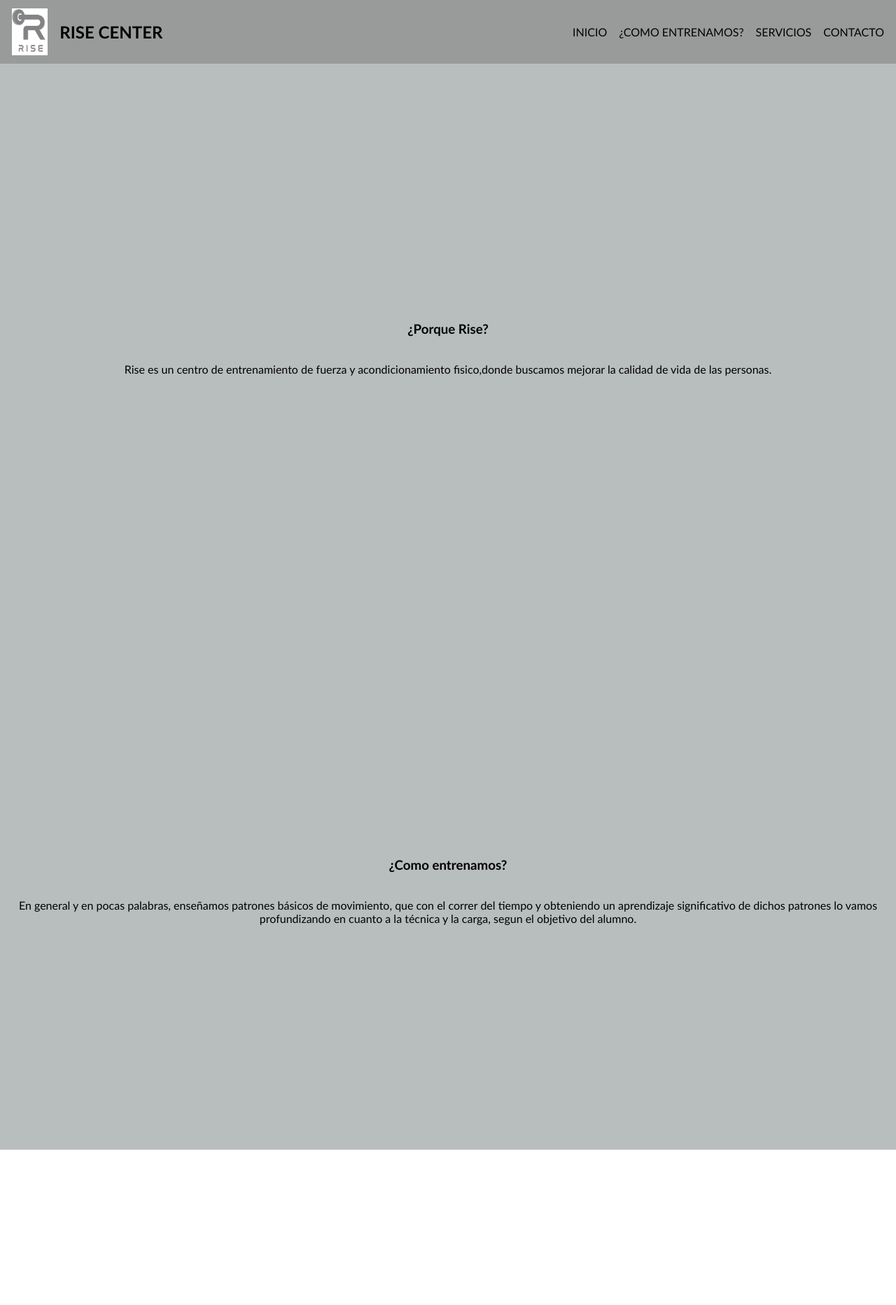
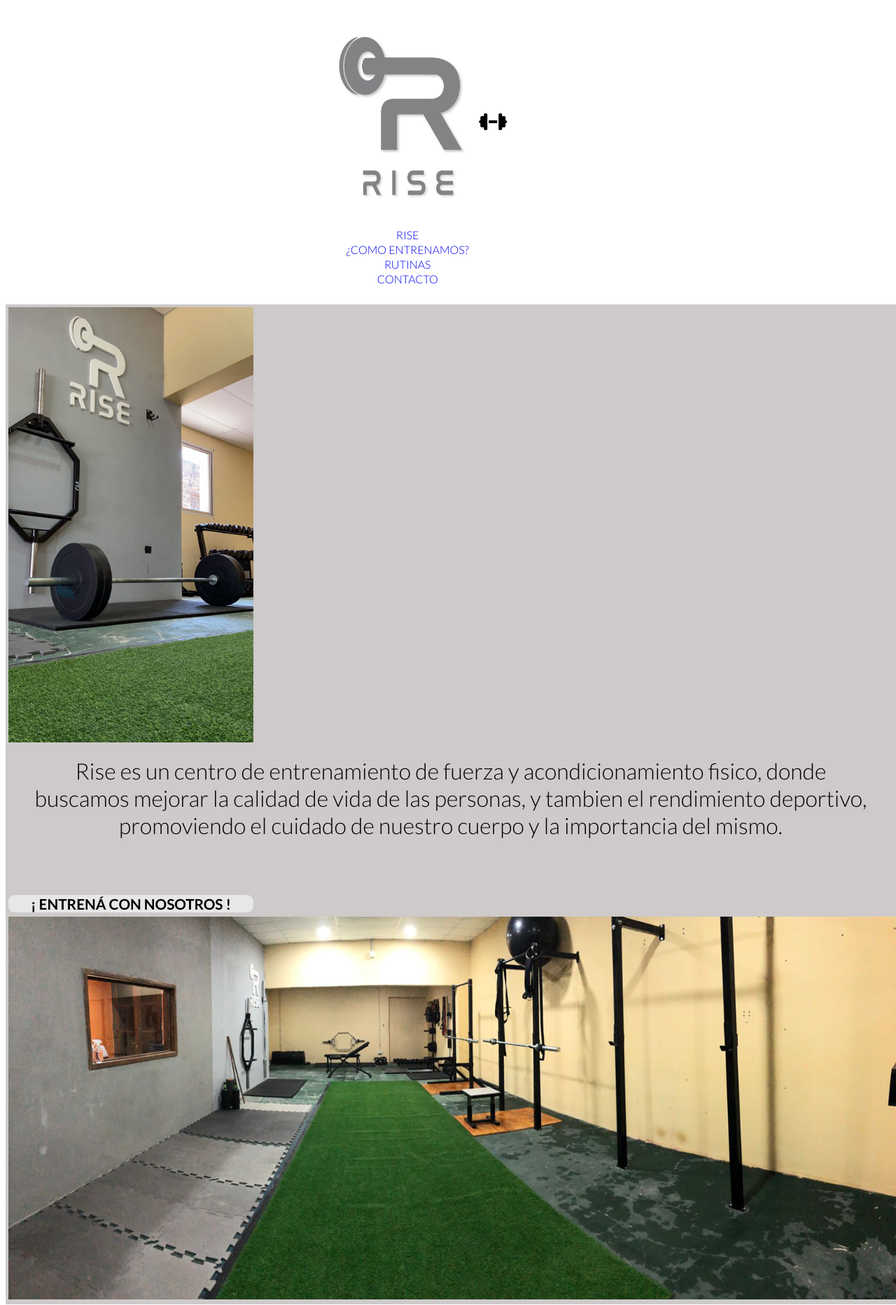
Before and after one commit to SalvadorRB/IntegradorNucba, a plain HTML site: page index.html in a window 1280 px wide. Shown: the top 1865 px of the page at 70% size. Before the commit the page ends 1643 px from the top, so only its background shows below. Drawn offline with Linux system fonts and the light colour scheme.

Commit message:
landing actualizada

```diff
--- a/index.html
+++ b/index.html
@@ -4,56 +4,73 @@
     <meta charset="UTF-8">
     <meta http-equiv="X-UA-Compatible" content="IE=edge">
     <meta name="viewport" content="width=device-width, initial-scale=1.0">
-
-    <title>Rise Center </title>
-
+     <title>Rise Center </title>
+     <link rel="stylesheet" href="https://cdnjs.cloudflare.com/ajax/libs/font-awesome/6.1.1/css/all.min.css"/>
+     <link rel="stylesheet" href="style.css">
 </head>
 <body>
+    <heaer>
+        <nav>
+            <ul class="menu">
+                <li> <a href="#"> <img class="logo" src="./logo.png" alt=" Rise Logo"> </a>   </li>
 
-    <link rel="stylesheet" href="style.css">
-    <header>
-        <div  class="logo">
+                <div class="container-items">
 
-            <img src="logo.png" alt="logo del gimnacio">
+                    <li class="item"><a href="#Raise"> Rise</a></li>
+                    <li class="item"><a href="#¿Como entrenamos?">¿Como entrenamos?</a></li>
+                    <li class="item"><a href="#Rutinas">Rutinas</a></li>
+                    <li class="item"><a href="./Contacto.html"> Contacto </a></li>
 
-            <h2 class="nombre-empresa">Rise Center</h2>
-        </div>
 
-        <nav>
+                </div>
 
-            <ul>
+                <div> <a href="Cartlist"> <i class="fa-solid fa-dumbbell"></i></a> </div>
 
-            <li>
-                <a href="#" class="nav-link"> Inicio </a>
-            </li>
+            </ul>
+        </nav>
+    </heaer>
+    <main>
+        <section class="Rise__section"  id="Rise" >
+            <div class="Rise__content" >
+             <img class="RaiseOP-img"  src="./RasieOP.png"    alt="RiseGym"/>
+                <p>Rise es un centro de entrenamiento de fuerza y acondicionamiento fisico, donde buscamos mejorar la calidad de vida de las personas, y tambien el rendimiento deportivo, promoviendo el cuidado de nuestro cuerpo y la importancia del mismo.
+                </p>
 
-            <li>
-                 <a href="#" class="nav-link"> ¿Como Entrenamos? </a>
+                    <a class="btn"> ¡ Entrená con nosotros ! </a>
 
-             </li>
+            </div>
+            <div class="Rise__content--img">  <img src="./RaiseUW.png" alt=" Gym Hero" >  </div>
 
-            <li>
-                 <a href="#" class="nav-link"> Servicios </a>
-                </li>
+         </section>
 
-            <li>
-                <a href="#" class="nav-link"> Contacto </a>
-            </li>
-        </ul>
-        </nav>
-    </header>
-    <div class= "contenedor">
-        <h3>  <p> ¿Porque Rise?</p></h3>
-   <section>
-<p2> Rise es un centro de entrenamiento de fuerza y acondicionamiento fisico,donde buscamos mejorar la calidad de vida de las personas.</p2>
-</section>
-</div>
-<section> <div class= "segundo"><h3>
-        <p> ¿Como entrenamos?</p>
-     </h3>
- <p2> En general y en pocas palabras, enseñamos patrones básicos de movimiento, que con el correr del tiempo y obteniendo un aprendizaje significativo de dichos patrones lo vamos profundizando en cuanto a la técnica y la carga, segun el objetivo del alumno.</p2>
+         <!-- Cards   -->
+         <section class="Rutinas__section" id="¿Como entrenamos?">
+    <div class="carts">
+          <div>
+                 <h2> Enseñamos patrones basicos de movimiento, los cuales con el correr del tiempo perfeccionamos en tecnica y carga. Segun los objetivos del alumno. </h2>
 
-</section>
+         </div>
+              <!-- Cards 1  -->
+                    <div class="cart">
+
+                <img class="info-cart" src="./Raise2.png" alt="foto1">
+                <p> <h3> Pedí tu rutina personalizada </h3></p>
+
+                    </div>
+             <!-- Cards 2   -->
+                          <div class="cart">
+                        <img class="info-cart" src="./Raiseback.png" alt="foto2">
+                        <p> <h3> Disfruta de nuestras instalaciones </h3> </p>
+                         </div>
+            <!-- Cards 3  -->
+                    <div class="cart">
+                        <img class="info-cart" src="./RaiseMaso.png.jpeg" alt="">
+                         <p> <h3> Entrenamiento personalizado </h3> </p>
+
+
+                    </div>
     </div>
+        </section>
+    </main>
 </body>
 </html>
--- a/style.css
+++ b/style.css
@@ -1,76 +1,213 @@
-body {
+@import url("https://fonts.googleapis.com/css2?family=Lato:wght@300;400;700;900&display=swap");
 
-    font-family:'Gill Sans', 'Gill Sans MT', Calibri, 'Trebuchet MS', sans-serif;
+/* Colores personalizados */
 
-    margin:auto;
+:root {
+
+    --grayGym: rgb(231, 231, 231);
+    --whiteGym: rgb(233, 231, 231);
+    --bold: 777;
+    --medium: 677;
+    --regular: 477;
+    --small: 277;
 
 }
 
-
-header {
-
-    display: flex;
-    height: 57px;
-    background-color: rgb(153, 155, 155);
-    justify-content: space-between;
-    align-items: center;
-    padding: 17px;
-    text-transform: uppercase;
+* {
+    margin: 2px;
+    padding: 0;
+    box-sizing: border-box;
 }
 
-.logo {
-    display: flex;
-    align-items: center;
+* img {
+    width: 100%;
+    height: auto;
 }
 
-.logo img {
-
-
-    height: 67px;
-    margin-right: 17px;
+body {
+    width: 100vw;
+    max-width: 100%;
+    max-height: 100%;
+    font-family: "lato", sans-serif;
+    font-weight: var(--small);
 }
-
-nav a:hover {
-
-    color: white;
-    transition: 0.3s;
+a{
+     text-decoration: none;
 
 }
 
-ul {
-    display: flex;
-    list-style-type: none;
-    margin-right: 0px;
+li {
+    list-style: none;
+
+
 }
 
-.nav-link {
-
-    text-decoration: none ;
-    color: rgb(7, 1, 1);
-    margin-left: 17px;
-    text-transform: uppercase;
-}
-.contenedor {
-
-
+header{
 
     display: flex;
     justify-content: center;
-    background-color: rgb(184, 189, 189);;
+    padding: 3rem 0 8rem 0;
+    background: var(--grayGym);
+
+}
+
+.logo{
+    display: flex;
+    align-items: center;
+    padding-left: 3rem;
     text-align: center;
-    align-items: center;
-    flex-direction: column;
-    height: 97vh
+    width: 50%;
 }
-.segundo {
+nav{
+    width: 90%;
 
-
+}
+/* menu */
+.menu {
 
     display: flex;
     justify-content: center;
-    background-color: rgb(184, 189, 189);;
+    align-items: center;
+    flex-wrap: wrap;
+}
+
+main {
+    width: 100%;
+    height: 100%;
+}
+
+.menu i {
+    font-size: 2rem;
+    color:  black;
+
+}
+
+.container-items {
+    order: 1;
+    width: 100%;
+}
+
+.item {
+    width: 100%;
     text-align: center;
+    text-transform: uppercase;
+   /* display: none; */
+}
+
+.menu .logo {
+    width: 15rem;
+}
+
+/* section */
+.Rise__section{
+
+    background-color: rgb(206, 202, 202);
+    display: flex;
+    flex-direction: column;
     align-items: center;
+    justify-content: center;
+}
+.Raise__content{
+
+    display: flex;
     flex-direction: column;
-    height: 97vh
+    align-items: center;
+    justify-content: center;
 }
+
+.RaiseOP-img{
+
+    width: 350px;
+}
+
+.Rise__section p {
+
+    font-size: 2rem;
+    font-weight: var(--small);
+    margin: 1rem 0 5rem 0;
+    text-align: center;
+    padding: 0 2rem;
+
+}
+
+.Rise__content .btn{
+
+    background:var(--grayGym);
+    color: var(--white);
+    padding: 0rem 2rem;
+    border-radius: 0.6rem;
+    -webkit-border-radius: 0.6rem;
+    /*Safari y Chrome*/
+    -moz-border-radius: 0.6rem;
+    /*Firefox*/
+    -o-border-radius: 0.6rem;
+    /*Opera*/
+    -ms-border-radius: 0.6rem;
+    /*IE 8*/
+    text-transform: uppercase;
+    font-size: 1.3rem;
+    font-weight: var(--medium);
+    cursor: pointer;
+}
+    .Raise__content--img{
+
+        width: 350px;
+    margin: 5rem auto;
+
+}
+
+/*section cards */
+
+.Rutinas__section{
+
+    display: flex;
+    flex-direction: column;
+    justify-content: center;
+    align-items: center;
+    color: var(--white);
+    padding: 8rem 0;
+    background: rgb(221, 221, 221);
+}
+
+.Rutinas__section h2 {
+
+    font-size: 1.5rem;
+    text-align: center;
+    text-transform: uppercase;
+    color: black;
+    margin-bottom: 2rem;
+}
+.Rutinas__section h3{
+
+    font-size: 1.6rem;
+    text-align: center;
+    font-weight: var(--medium);
+    max-width: 300px;
+    margin-bottom: 5rem;
+}
+.info-cart{
+
+    width: 40%;
+    margin-bottom: 2rem;
+}
+
+.cart{
+
+    display: flex;
+    flex-direction: column;
+    align-items: center;
+    justify-content: center;
+    margin: 5rem 0;
+    padding: 20px;
+}
+
+.carts{
+    display: flex;
+}
+.cart p{
+
+    max-width: 300px;
+    text-align: center;
+    font-size: 1.5rem;
+    font-weight: var(--small);
+}
```
Also changed, not shown: Raise2.png (added), RaiseMaso.png.jpeg (added), RaiseUW.png (added), Raiseback.png (added), RasieOP.png (added), RiceCa.jpg (added), WhatsApp Image 2022-06-28 at 10.55.30 AM.jpeg (added), WhatsApp Image 2022-06-28 at 10.55.31 AM.jpeg (added).
